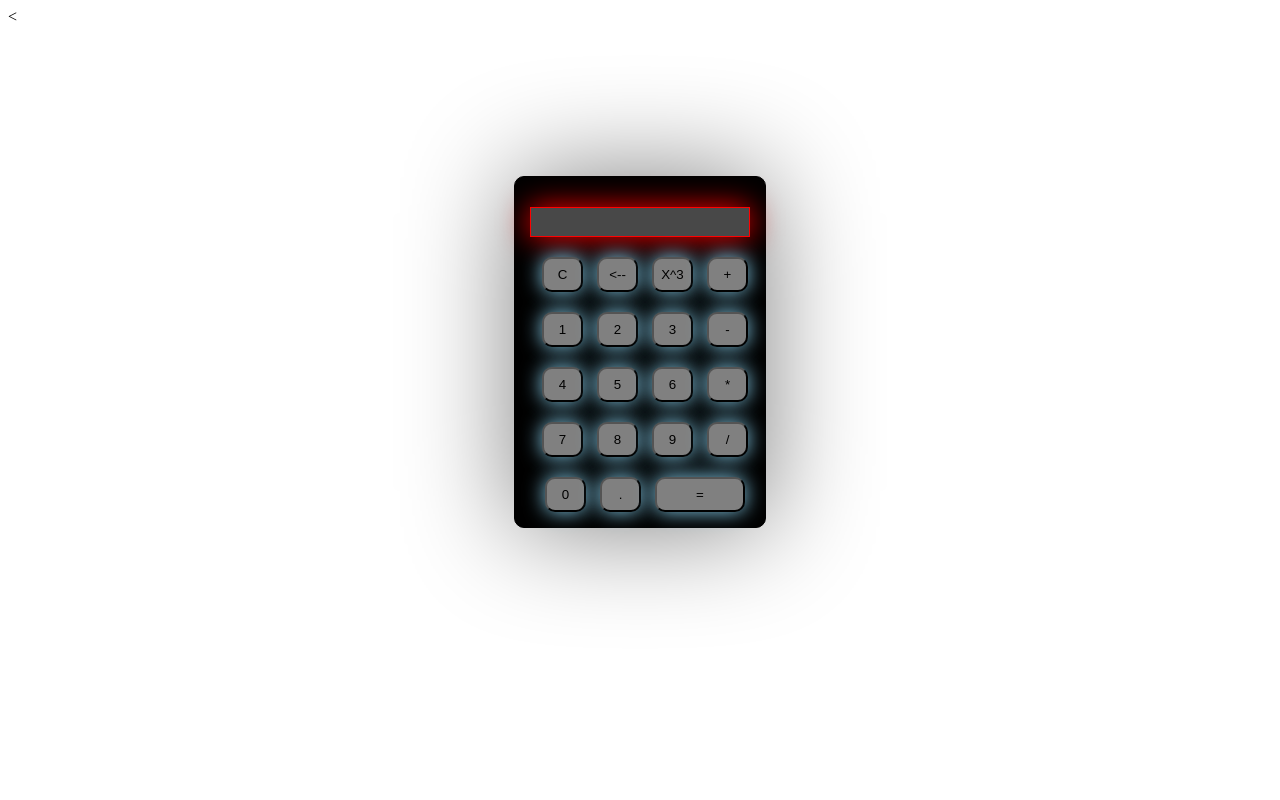
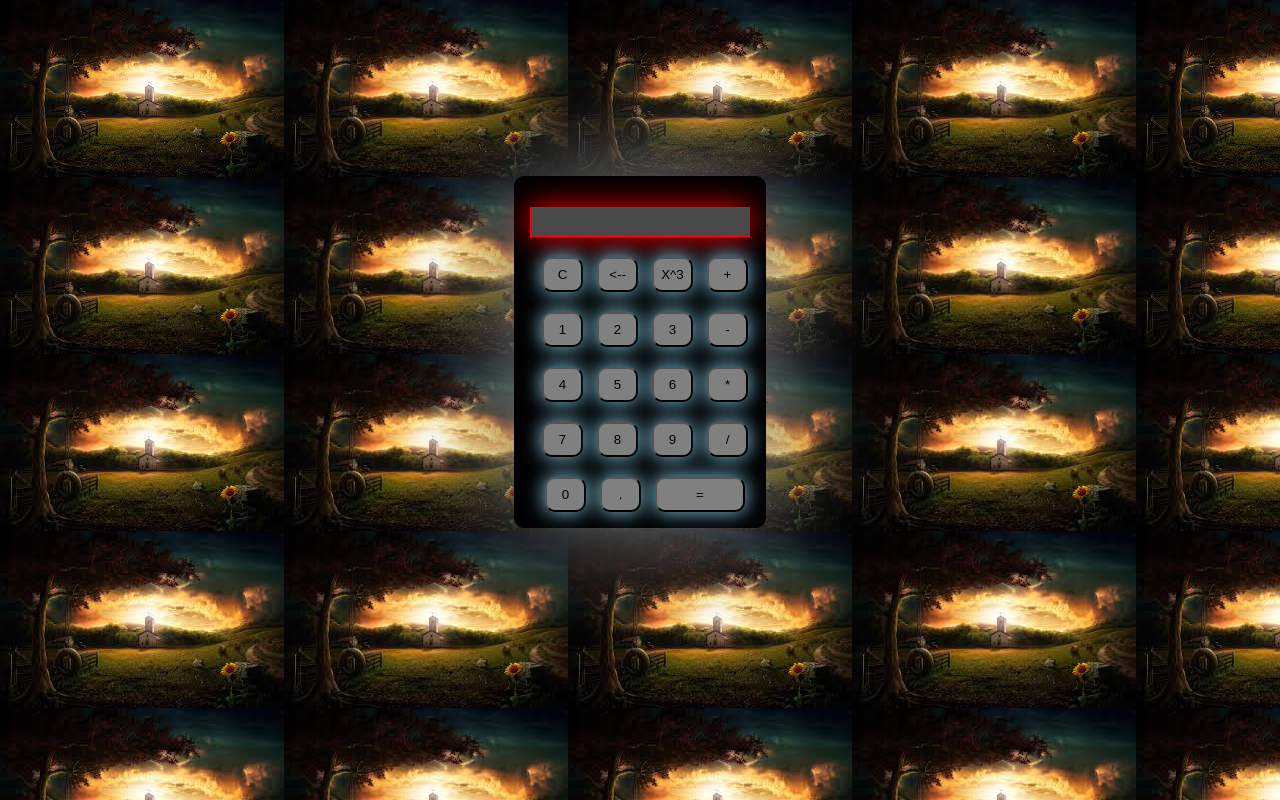
Before and after one commit to RhezSean/Wed-Application, a plain HTML site: page index.html in a window 1280 px wide. Drawn offline with Linux system fonts and the light colour scheme.

Commit message:
Update index.html

```diff
--- a/index.html
+++ b/index.html
@@ -4,7 +4,7 @@
 		<link rel="stylesheet" type ="text/css" href = "designs.css">
 		<title>Calculator</title>
 	</head>
-	<body>
+	<body background = "images.jpg">
 			<div id="calculator">
 				<form>
 					<input type="text" id="display" disabled><br>
```
